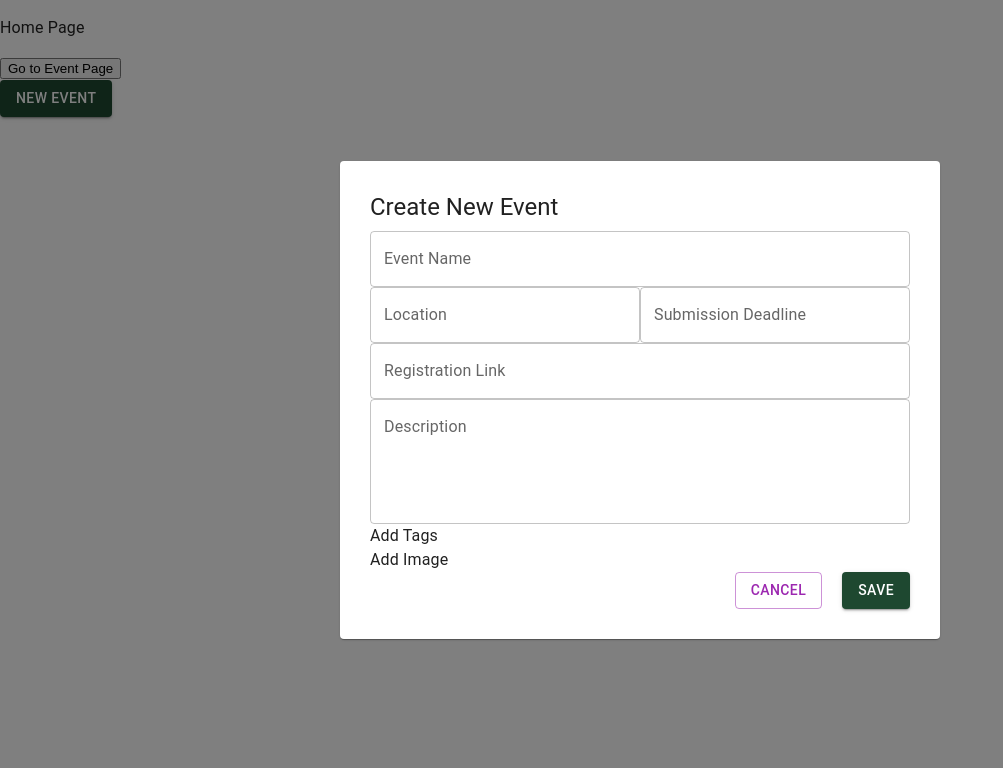
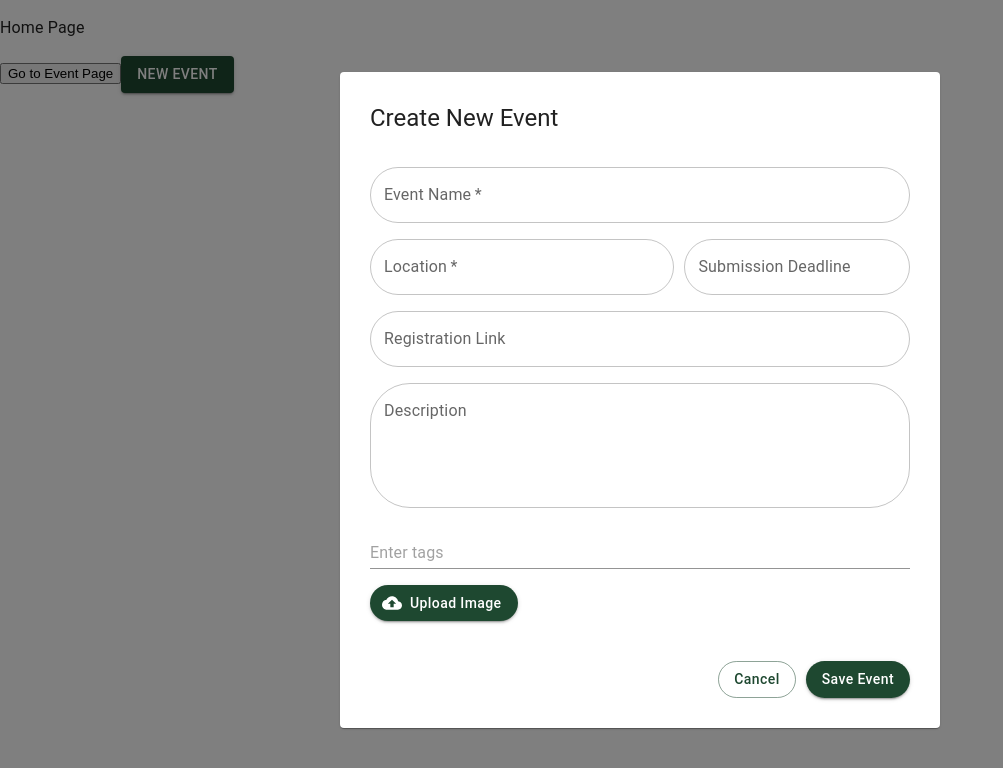
Before and after one commit to EtanC/event-management-website, a React (Vite) app in the folder frontend/: page / in a window 1280 px wide. Both pictures are taken after a click on the button "NEW EVENT". Shown: the top 768 px of the page, without its empty margins (0-1003 px from the left). Built offline with nearby package versions, Linux system fonts and the light colour scheme.

Commit message:
made modal, missing event start date

```diff
--- a/frontend/package.json
+++ b/frontend/package.json
@@ -15,6 +15,9 @@
     "@mui/icons-material": "^5.15.20",
     "@mui/material": "^5.15.20",
     "@mui/styled-engine-sc": "^6.0.0-alpha.18",
+    "@mui/x-date-pickers": "^7.7.0",
+    "axios": "^1.7.2",
+    "dayjs": "^1.11.11",
     "react": "^18.2.0",
     "react-dom": "^18.2.0",
     "react-router-dom": "^6.23.1",
--- a/frontend/src/components/NewEvent.jsx
+++ b/frontend/src/components/NewEvent.jsx
@@ -9,6 +9,12 @@ import {
     Typography,
     Box,
 } from '@mui/material';
+import { styled } from '@mui/material/styles';
+import CloudUploadIcon from '@mui/icons-material/CloudUpload';
+import { AdapterDayjs } from '@mui/x-date-pickers/AdapterDayjs';
+import { LocalizationProvider } from '@mui/x-date-pickers/LocalizationProvider';
+import { DatePicker } from '@mui/x-date-pickers/DatePicker';
+import Tags from './Tags.jsx';
 
 const styles = {
     modal: {
@@ -16,10 +22,8 @@ const styles = {
         alignItems: 'center',
         justifyContent: 'center',
     },
-    paper: {
-        maxWidth: 400,
-        width: '100%',
-        backgroundColor: 'white',
+    date: {
+        borderRadius: '40px'
     },
     card: {
         padding: '30px',
@@ -27,45 +31,102 @@ const styles = {
     },
     textContainer: {
         display: 'flex',
+        gap: '10px'
     },
     buttonsContainer: {
         display: 'flex',
         justifyContent: 'flex-end',
-        gap: '20px'
-    }
+        gap: '10px'
+    },
+    button: {
+        borderRadius: '25px',
+        textTransform: 'none'
+    },
 };
+
+const VisuallyHiddenInput = styled('input')({
+    clip: 'rect(0 0 0 0)',
+    clipPath: 'inset(50%)',
+    height: 1,
+    overflow: 'hidden',
+    position: 'absolute',
+    bottom: 0,
+    left: 0,
+    whiteSpace: 'nowrap',
+    width: 1,
+});
 
 const NewEvent = () => {
     const [open, setOpen] = useState(false);
+    const [eventData, setEventData] = useState({
+        eventName: '',
+        location: '',
+        date: '',
+        registrationLink: '',
+        description: '',
+        tags: [],
+        image: null
+    });
 
-    const handleOpen = () => {
-        setOpen(true);
+    const handleSave = () => {
+        console.log(eventData);
+        setOpen(false);
+        // save the data into the database
+
+        setEventData(preState => ({
+            eventName: '',
+            location: '',
+            date: null,
+            registrationLink: '',
+            description: '',
+            tags: [],
+            image: null
+        }))
     };
 
-    const handleClose = () => {
-        setOpen(false);
+    const handleChange = (e) => {
+        const { name, value } = e.target;
+        setEventData(prevState => ({
+            ...prevState,
+            [name]: value
+        }));
     };
 
-    const handleSave = () => {
-        // Implement save functionality here
-        handleClose();
-        // You can add your save logic here, such as sending data to an API or updating state.
+    const handleDateChange = (date_data) => {
+        setEventData(prevState => ({
+            ...prevState,
+            date: date_data.$d
+        }));
+    };
+
+    const handleTagsChange = (tags) => {
+        setEventData(prevState => ({
+            ...prevState,
+            tags: tags
+        }));
+    };
+
+    const handleFileChange = (e) => {
+        setEventData(prevState => ({
+            ...prevState,
+            image: e.target.files[0]
+        }));
     };
 
     return (
-        <div>
-            <Button variant="contained" color="primary" onClick={handleOpen}>
+        <>
+            <Button variant="contained" color="primary" onClick={() => { setOpen(true) }}>
                 New Event
             </Button>
             <Modal
                 sx={styles.modal}
                 open={open}
-                onClose={handleClose}
+                onClose={() => { setOpen(false) }}
                 closeAfterTransition
             >
                 <Fade in={open}>
                     <Card sx={styles.card}>
-                        <Typography variant="h5" gutterBottom>
+                        <Typography variant="h5" sx={{ mb: 4 }}>
                             Create New Event
                         </Typography>
                         <Grid container spacing={5}>
@@ -74,23 +135,41 @@ const NewEvent = () => {
                                     fullWidth
                                     label="Event Name"
                                     variant="outlined"
+                                    required
+                                    name="eventName"
+                                    value={eventData.eventName}
+                                    onChange={handleChange}
+                                    InputProps={{ sx: { borderRadius: '40px', mb: 2 }, }}
                                 />
                                 <Box sx={styles.textContainer}>
                                     <TextField
                                         fullWidth
                                         label="Location"
                                         variant="outlined"
+                                        required
+                                        name="location"
+                                        value={eventData.location}
+                                        onChange={handleChange}
+                                        InputProps={{ sx: { borderRadius: '40px', mb: 2, width: '100%' }, }}
                                     />
-                                    <TextField
-                                        fullWidth
-                                        label="Submission Deadline"
-                                        variant="outlined"
-                                    />
+                                    <LocalizationProvider dateAdapter={AdapterDayjs}>
+                                        <DatePicker
+                                            label="Submission Deadline"
+                                            onChange={handleDateChange}
+                                            slotProps={{
+                                                textField: { sx: { borderRadius: '40px', width: '400px', fieldset: { borderRadius: '40px' }, } }
+                                            }}
+                                        />
+                                    </LocalizationProvider>
                                 </Box>
                                 <TextField
                                     fullWidth
                                     label="Registration Link"
                                     variant="outlined"
+                                    name="registrationLink"
+                                    value={eventData.registrationLink}
+                                    onChange={handleChange}
+                                    InputProps={{ sx: { borderRadius: '40px', mb: 2 }, }}
                                 />
                                 <TextField
                                     fullWidth
@@ -98,24 +177,37 @@ const NewEvent = () => {
                                     variant="outlined"
                                     multiline
                                     rows={4}
+                                    name="description"
+                                    value={eventData.description}
+                                    onChange={handleChange}
+                                    InputProps={{ sx: { borderRadius: '40px', mb: 2 }, }}
                                 />
-                                <Typography>Add Tags</Typography>
-                                <Typography>Add Image</Typography>
+                                <Tags tags={eventData.tags} setTags={handleTagsChange} />
+                                <Box sx={{ display: 'flex', gap: '20px', alignItems: 'center', mb: 5 }}>
+                                    <Button
+                                        component="label"
+                                        variant="contained"
+                                        tabIndex={-1}
+                                        startIcon={<CloudUploadIcon />}
+                                        sx={{ textTransform: 'none', borderRadius: '40px' }}
+                                    >
+                                        Upload Image
+                                        <VisuallyHiddenInput type="file" onChange={handleFileChange} />
+                                    </Button>
+                                    {eventData.image && (
+                                        <Typography>{eventData.image.name}</Typography>
+                                    )}
+                                </Box>
                             </Grid>
-                            {/* Add more fields as needed */}
                         </Grid>
                         <Box sx={styles.buttonsContainer}>
-                            <Button variant="outlined" color="secondary" onClick={handleClose}>
-                                Cancel
-                            </Button>
-                            <Button variant="contained" color="primary" onClick={handleSave}>
-                                Save
-                            </Button>
+                            <Button variant="outlined" color="primary" sx={styles.button} onClick={() => { setOpen(false) }}>Cancel</Button>
+                            <Button variant="contained" color="primary" sx={styles.button} onClick={handleSave}>Save Event</Button>
                         </Box>
                     </Card>
                 </Fade>
             </Modal>
-        </div>
+        </>
     );
 };
 
--- /dev/null
+++ b/frontend/src/components/Tags.jsx
@@ -0,0 +1,74 @@
+import { Cancel, Tag } from "@mui/icons-material";
+import { Stack, TextField, Typography } from "@mui/material";
+import { Box } from "@mui/system";
+import { useRef, useState } from "react";
+
+const TagItem = ({ data, handleDelete }) => {
+    return (
+        <Box
+            sx={{
+                height: "100%",
+                display: "flex",
+                padding: "0.4rem",
+                paddingLeft: "0.9rem",
+                margin: "0 0.5rem 0 0",
+                justifyContent: "center",
+                alignContent: "center",
+                color: "#FFFFFF",
+                backgroundColor: "#1E4830",
+                borderRadius: '40px',
+            }}
+        >
+            <Stack direction='row' gap={1}>
+                <Typography sx={{ fontSize: '15px' }}>{data}</Typography>
+                <Cancel
+                    sx={{ cursor: "pointer" }}
+                    onClick={() => {
+                        handleDelete(data);
+                    }}
+                />
+            </Stack>
+        </Box>
+    );
+};
+
+const Tags = ({ tags, setTags }) => {
+    const tagRef = useRef();
+
+    const handleDelete = (value) => {
+        const newTags = tags.filter((val) => val !== value);
+        setTags(newTags);
+    };
+    const handleOnSubmit = (e) => {
+        e.preventDefault();
+        if (tagRef.current.value.trim()) {
+            setTags([...tags, tagRef.current.value]);
+            tagRef.current.value = "";
+        }
+    };
+    return (
+        <>
+            <Box sx={{ margin: "0 0.2rem 0 0", display: "flex", flexWrap: 'wrap', flexDirection: 'row', gap: '10px' }}>
+                {tags.map((data, index) => {
+                    return (
+                        <TagItem data={data} handleDelete={handleDelete} key={index} />
+                    );
+                })}
+            </Box>
+            <Box sx={{ flexGrow: 1 }}>
+                <form onSubmit={handleOnSubmit}>
+                    <TextField
+                        inputRef={tagRef}
+                        fullWidth
+                        variant='standard'
+                        size='small'
+                        sx={{ margin: "1rem 0" }}
+                        placeholder={tags.length < 5 ? "Enter tags" : ""}
+                    />
+                </form>
+            </Box>
+        </>
+    );
+};
+
+export default Tags;
```
Also changed, not shown: 1 other file (tests, documents, lock files or other folders).
